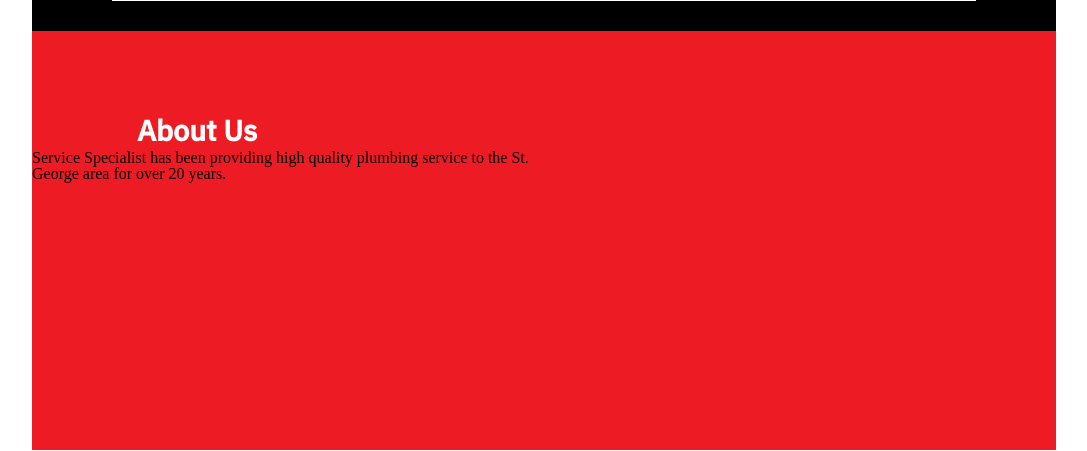
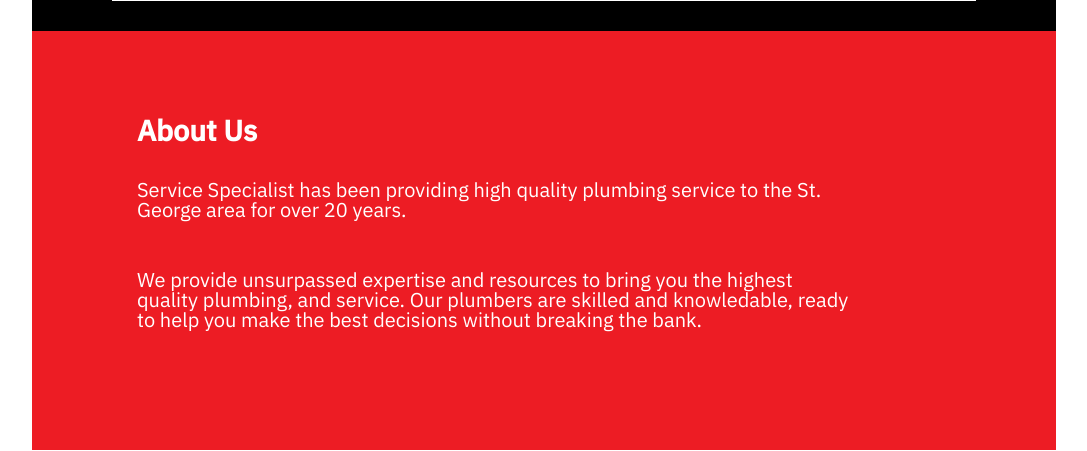
Before and after one commit to d00345747/web3400-final-project, a PHP site: page /servicespecialist/index.php in a window 1280 px wide. Shown: the part 2549-3000 px from the top of the page, without its empty margins (96-1183 px from the left). Run offline with PHP 8.4, Linux system fonts and the light colour scheme.

Commit message:
pushed site to live

```diff
--- a/servicespecialist/aboutus.php
+++ b/servicespecialist/aboutus.php
@@ -1,7 +1,10 @@
-			<div id="aboutus">
+            <div id="aboutus">
                 <a id="aboutanchor"></a>
                 <h2>About Us</h2>
-                <p>Service Specialist has been providing high quality plumbing service
+                <p id="aboutp1">Service Specialist has been providing high quality plumbing service
                     to the St. George area for over 20 years.</p>
-                <div id="pictureofclient"></div>
+                <p id="aboutp2">We provide unsurpassed expertise and resources to bring you the highest quality
+                    plumbing, and service. Our plumbers are skilled and knowledable, ready to help you make the
+                    best decisions without breaking the bank.
+                </p>
             </div>
--- a/servicespecialist/head.php
+++ b/servicespecialist/head.php
@@ -5,6 +5,6 @@
         <meta http-equiv="X-UA-Compatible" content="IE=edge">
         <meta name="viewport" content="width=device-width, initial-scale=1">
         <title>Service Specialist</title>
-        <link rel="stylesheet" type="text/css" href="../css/style.css">
-        <link rel="stylesheet" type="text/css" href="../css/cssreset.css">
+        <link rel="stylesheet" type="text/css" href="css/style.css">
+        <link rel="stylesheet" type="text/css" href="css/cssreset.css">
     </head>
```
Also changed, not shown: servicespecialist/acknowledgecontact.php (+4 -4 lines).
